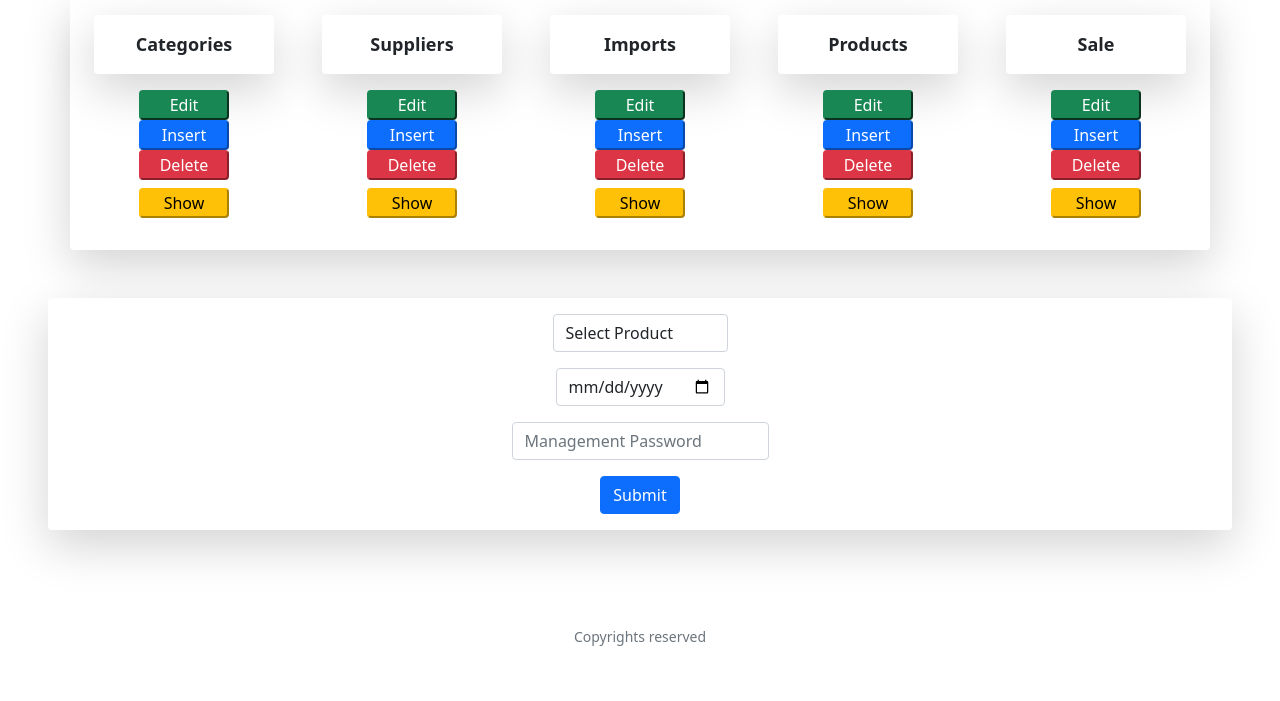
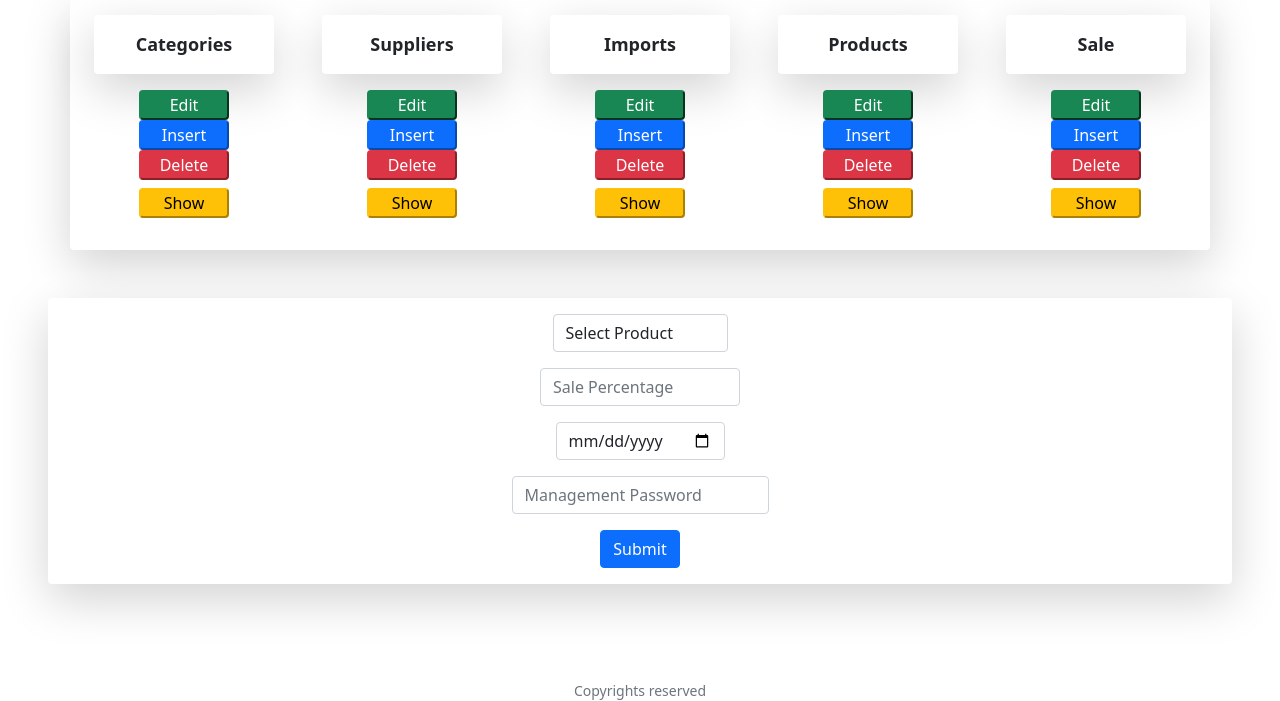
Before and after one commit to AmmarMohamed21/OnlineStore, a Python web app: template templates/management.html in a window 1280 px wide, after a click on "Edit". Shown: the part 123-824 px from the top of the page. Before the commit the page ends 769 px from the top, so only its background shows below. Run offline with Jinja, Linux system fonts and the light colour scheme; the template is opened without the code that fills it: most values are stand-ins (such as "Sample title", 1, 10 or a date in 2020).

Commit message:
Update management.html

```diff
--- a/templates/management.html
+++ b/templates/management.html
@@ -79,11 +79,18 @@ Management
         }
 
         date = new Date();
+        var y = date.getFullYear();
+        var m = date.getMonth() + 1;
+        var d = date.getDate();
         date = date.toLocaleDateString();
-        document.getElementById("ImportDateInsert").value=date;
-        document.getElementById("SaleDateEdit").min=date;
-
-
+        document.getElementById("ImportDateInsert").value = date;
+        if (d < 10)
+            d = "0" + d;
+        if (m < 10)
+            m = "0" + m
+        var fulldate = y + "-" + m + "-" + d;
+        document.getElementById("SaleDateEdit").min = fulldate;
+        document.getElementById("SaleDateInsert").min = fulldate;
     }
 </script>
 
@@ -174,8 +181,8 @@ Management
                     data-bs-toggle="collapse" data-bs-target="#SaleDelete" aria-expanded="false"
                     aria-controls="SaleDelete" onclick=CollapseManagement("SaleDelete")> Delete </button>
                 <button type="button" class="btn-warning rounded mt-2" style="width: 90px; text-align: center;"
-                    data-bs-toggle="collapse" data-bs-target="#SaleShow" aria-expanded="false"
-                    aria-controls="SaleShow" onclick=CollapseManagement("SaleShow")> Show </button>
+                    data-bs-toggle="collapse" data-bs-target="#SaleShow" aria-expanded="false" aria-controls="SaleShow"
+                    onclick=CollapseManagement("SaleShow")> Show </button>
             </div>
         </div>
     </div>
@@ -385,11 +392,13 @@ Management
             </div>
 
             <div class="mb-3">
-                <input class="form-control" name="ImportPriceEdit" placeholder="Product Price" type="number" step="0.01" min="0">
+                <input class="form-control" name="ImportPriceEdit" placeholder="Product Price" type="number" step="0.01"
+                    min="0">
             </div>
 
             <div class="mb-3">
-                <input class="form-control" name="ImportQuanEdit" placeholder="Product Quantity" type="number" step="1" min="0">
+                <input class="form-control" name="ImportQuanEdit" placeholder="Product Quantity" type="number" step="1"
+                    min="0">
             </div>
 
             <div class="mb-3">
@@ -421,14 +430,16 @@ Management
             </div>
 
             <div class="mb-3">
-                <input class="form-control" name="ImportPriceInsert" placeholder="Product Price" type="number" step="0.01" min="0">
+                <input class="form-control" name="ImportPriceInsert" placeholder="Product Price" type="number"
+                    step="0.01" min="0">
             </div>
 
             <div class="mb-3">
-                <input class="form-control" name="ImportQuanInsert" placeholder="Product Quantity" type="number" step="1" min="0">
+                <input class="form-control" name="ImportQuanInsert" placeholder="Product Quantity" type="number"
+                    step="1" min="0">
             </div>
 
-            <input type="hidden" id = "ImportDateInsert" name = "ImportDateInsert">
+            <input type="hidden" id="ImportDateInsert" name="ImportDateInsert">
 
             <div class="mb-3">
                 <input class="form-control" name="password" placeholder="Management Password" type="password">
@@ -490,11 +501,13 @@ Management
             </div>
 
             <div class="mb-3">
-                <input class="form-control" name="ProdPriceEdit" placeholder="Product Price" type="number" step="0.01" min="0">
+                <input class="form-control" name="ProdPriceEdit" placeholder="Product Price" type="number" step="0.01"
+                    min="0">
             </div>
 
             <div class="mb-3">
-                <input class="form-control" name="ProdQuantityEdit" placeholder="Product Quantity" type="number" step="1" min="0">
+                <input class="form-control" name="ProdQuantityEdit" placeholder="Product Quantity" type="number"
+                    step="1" min="0">
             </div>
 
             <div class="mb-3">
@@ -534,7 +547,8 @@ Management
             </div>
 
             <div class="mb-3">
-                <input class="form-control" name="ProdPriceInsert" placeholder="Product Price" type="number" step="0.01" min="0">
+                <input class="form-control" name="ProdPriceInsert" placeholder="Product Price" type="number" step="0.01"
+                    min="0">
             </div>
 
             <div class="mb-3">
@@ -604,9 +618,16 @@ Management
                     {% endfor %}
                 </select>
             </div>
-        <div class="mb-3">
-            <input type="date" class="form-control" id = "SaleDateEdit" name = "SaleDateEdit" placeholder="Sale End Date" min="2021-01-01">
-        </div>
+
+            <div class="mb-3">
+                <input style="width: 200px;" class="form-control" name="SalePercentEdit" placeholder="Sale Percentage" type="number" step="1"
+                    min="5" max="99">
+            </div>
+
+            <div class="mb-3">
+                <input type="date" class="form-control" id="SaleDateEdit" name="SaleDateEdit"
+                    placeholder="Sale End Date" min="2021-01-01">
+            </div>
             <div class="mb-3">
                 <input class="form-control" name="password" placeholder="Management Password" type="password">
             </div>
@@ -616,6 +637,25 @@ Management
 
     <div class="collapse multi-collapse" id="SaleInsert">
         <form action="/management" method="post">
+
+            <div class="mb-3">
+                <select class="form-control" name="SaleProdInsert">
+                    <option disabled selected value> Select Product </option>
+                    {% for product in products %}
+                    <option>{{product.ProductName}}</option>
+                    {% endfor %}
+                </select>
+            </div>
+
+            <div class="mb-3">
+                <input style="width: 200px;" class="form-control" name="SalePercentInsert" placeholder="Sale Percentage" type="number" step="1"
+                    min="5" max="99">
+            </div>
+
+            <div class="mb-3">
+                <input type="date" class="form-control" id="SaleDateInsert" name="SaleDateInsert"
+                    placeholder="Sale End Date" min="2021-01-01">
+            </div>
             <div class="mb-3">
                 <input class="form-control" name="password" placeholder="Management Password" type="password">
             </div>
@@ -623,8 +663,19 @@ Management
         </form>
     </div>
 
+
     <div class="collapse multi-collapse" id="SaleDelete">
         <form action="/management" method="post">
+
+            <div class="mb-3">
+                <select class="form-control" name="SaleProdDelete">
+                    <option disabled selected value> Select Product </option>
+                    {% for saleproduct in saleproducts %}
+                    <option>{{saleproduct.ProductName}}</option>
+                    {% endfor %}
+                </select>
+            </div>
+
             <div class="mb-3">
                 <input class="form-control" name="password" placeholder="Management Password" type="password">
             </div>
```
